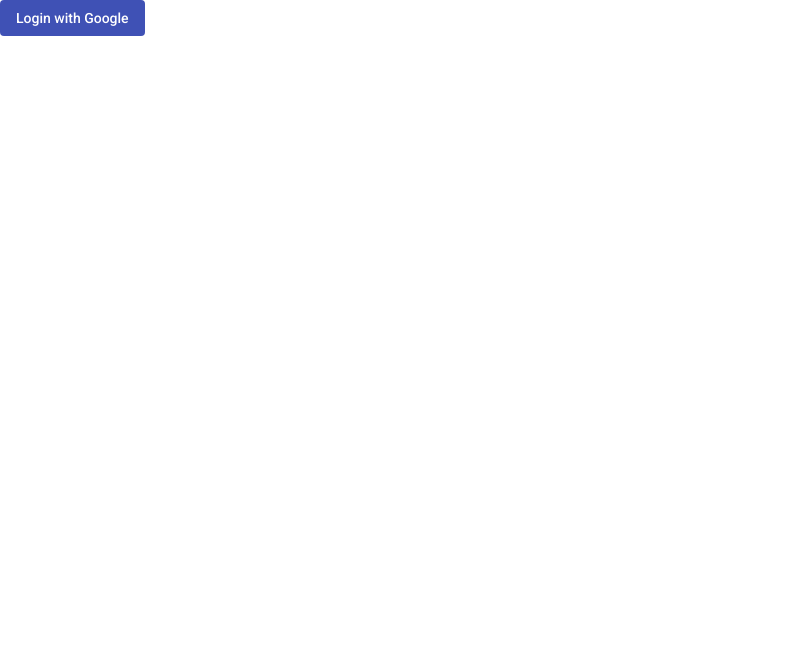
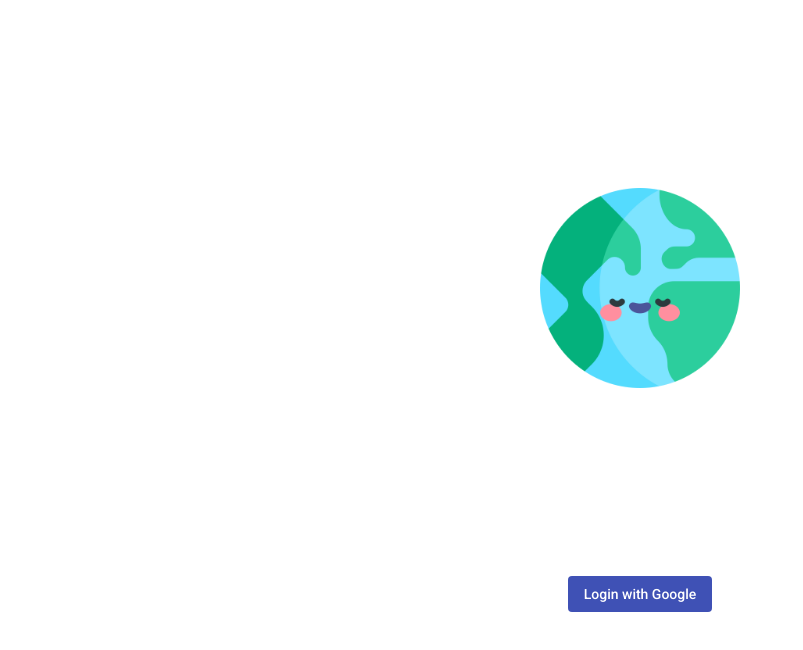
Before and after one commit to tagazok/hitw-uni4coop-co2, an Angular app in the folder app/: page /login in a window 1280 px wide. Shown: the top 650 px of the page, without its empty margins (0-803 px from the left). Built offline with nearby package versions, Linux system fonts and the light colour scheme.

Commit message:
feat(badges-details): Add badge details template

```diff
--- a/app/src/app/badge-details/badge-details.component.html
+++ b/app/src/app/badge-details/badge-details.component.html
@@ -1,6 +1,20 @@
 <div class="padding-1 flex flex-direction-column">
     <img src="/assets/images/badges/badge-{{data.badge}}.png" />
-    <div class="padding-top-1">
+    <div class="padding-top-1" *ngIf="data.badge == 'transportation'">
         This badge means you have used public transportation instead of your car for at least 1000km
     </div>
+    <div class="padding-top-1" *ngIf="data.badge == 'computer'">
+    </div>
+    <div class="padding-top-1" *ngIf="data.badge == 'veggie'">
+    </div>
+    <div class="padding-top-1" *ngIf="data.badge == 'plastic'">
+    </div>
+    <div class="padding-top-1" *ngIf="data.badge == 'recycling'">
+    </div>
+    <div class="padding-top-1" *ngIf="data.badge == 'thermostat'">
+    </div>
+    <div class="padding-top-1" *ngIf="data.badge == 'shower'">
+    </div>
+    <div class="padding-top-1" *ngIf="data.badge == 'donation'">
+    </div>
 </div>
--- a/app/src/app/dashboard/activity-item/activity-item.component.html
+++ b/app/src/app/dashboard/activity-item/activity-item.component.html
@@ -15,7 +15,7 @@
             <span *ngIf="reward?.code === 'VEGGIE'">I went veggie today.</span>
             <span *ngIf="reward?.code === 'TRANSPORTATION'">I used public transportation.</span>
             <span *ngIf="reward?.code === 'PLASTIC'">I brought my own bag at the grocery store.</span>
-            <span *ngIf="reward?.code === 'RECYCLING'">I recicled all my waste today.</span>
+            <span *ngIf="reward?.code === 'RECYCLING'">I recycled all my waste today.</span>
             <span *ngIf="reward?.code === 'COMPUTER'">I turned of my computer instead of using battery save mode.</span>
             <span *ngIf="reward?.code === 'THERMOSTAT'">I turned my thermostat down by 1°C today.</span>
             <span *ngIf="reward?.code === 'DONATION'">I donated money to plan trees.</span>
--- a/app/src/app/login/login.component.html
+++ b/app/src/app/login/login.component.html
@@ -1 +1,9 @@
-<a mat-flat-button color="primary" href="/.auth/login/google?post_login_redirect_uri=/dashboard/">Login with Google</a>
+<div class="container flex flex-direction-column justify-content-space-evenly">
+    <div class="flex justify-content-center">
+        <img src="/assets/images/android-chrome-512x512.png" />
+    </div>
+    <div class="text-center">
+        <a mat-flat-button color="primary" href="/.auth/login/google?post_login_redirect_uri=/dashboard/">Login with
+            Google</a>
+    </div>
+</div>
--- a/app/src/app/login/login.component.scss
+++ b/app/src/app/login/login.component.scss
@@ -0,0 +1,8 @@
+.container {
+    height: 100vh;
+    width: 100%;
+}
+
+img {
+    width: 200px;
+}
--- a/app/src/app/profile/profile.component.html
+++ b/app/src/app/profile/profile.component.html
@@ -1,7 +1,9 @@
 <div class="padding-1">
     <div class="profile margin-bottom-2 flex flex-direction-row">
         <div class="trophy flex flex-direction-column">
-            <img src="/assets/images/badges/done.png" [ngClass]="{'disabled': userProfile?.totalFunded < 1}" />
+            <img src="/assets/images/badges/done.png" [ngClass]="{'disabled': userProfile?.totalFunded < 1}"
+                *ngIf=" userProfile?.totalFunded > 1" />
+            <img src="/assets/images/badges/sick.png" *ngIf=" userProfile?.totalFunded <= 1" />
             <div class="value text-center">
                 {{userProfile?.totalFunded}}
             </div>
@@ -11,11 +13,14 @@
 
             <div>
                 <div *ngIf="userProfile?.totalFunded > 0">
-                    INSPIRING!</div>
+                    INSPIRING!<br />
+                    {{userProfile?.name}}, have compensated {{userProfile?.totalFunded}} trips out of
+                    {{userProfile?.totalTrip}}.
+                </div>
                 <div *ngIf="userProfile?.totalFunded == 0">
-                    EARTH NEEDS YOU!</div>
-                {{userProfile?.name}}, have compensated {{userProfile?.totalFunded}} trips out of
-                {{userProfile?.totalTrip}}.
+                    EARTH NEEDS HELP!<br />
+
+                </div>
             </div>
         </div>
     </div>
```
